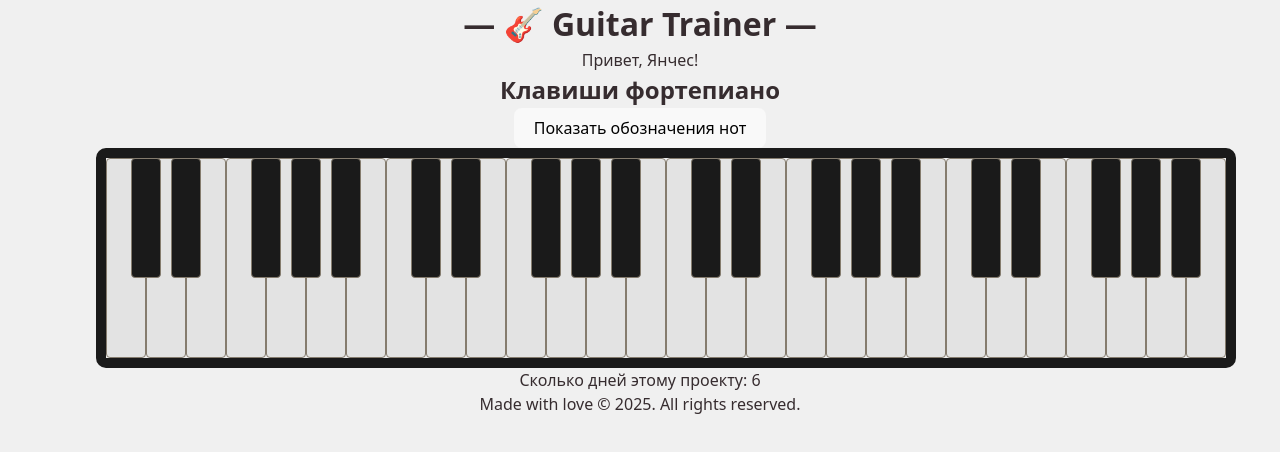
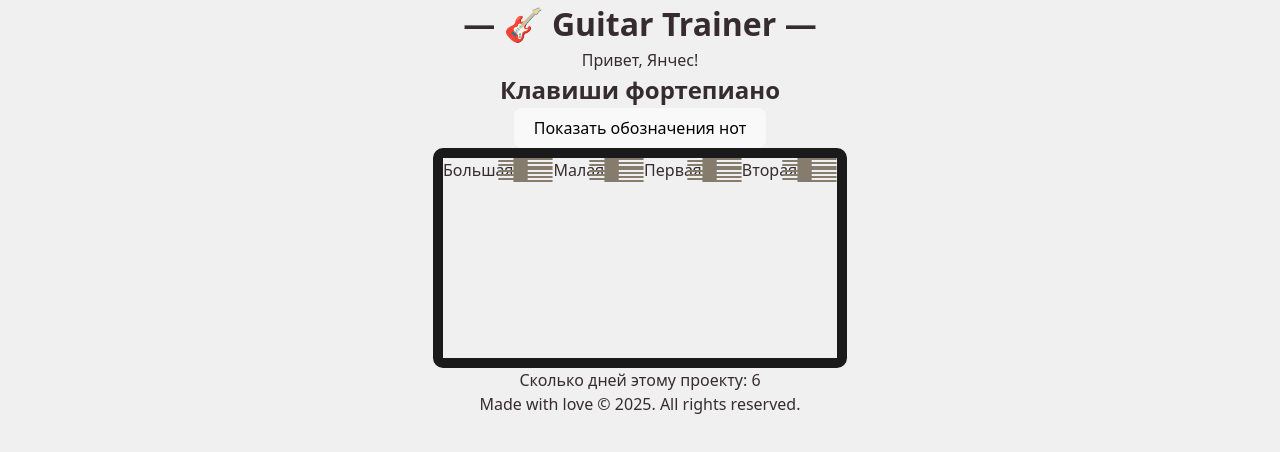
Before and after one commit to yanlogan/react-guitar-trainer, a React (Vite) app: page / in a window 1280 px wide. Shown: the top 452 px of the page. Built offline with nearby package versions, Linux system fonts and the light colour scheme.

Commit message:
feat: use new types & add label for octaves

```diff
--- a/src/components/PianoKeyboard/PianoKeyboard.tsx
+++ b/src/components/PianoKeyboard/PianoKeyboard.tsx
@@ -1,16 +1,24 @@
 import "./PianoKeyboard.scss";
 import PianoOctave from "../PianoOctave/PianoOctave.tsx";
+import type {Octave} from "../../types/pianoKeys.ts";
 
 interface PianoKeyboardProps {
     showLabels?: boolean
 }
+
 const PianoKeyboard = ({showLabels = false}: PianoKeyboardProps) => {
+    const octaves: Octave[] = [
+        {octaveName: "great", octaveLabel: "Большая"},
+        {octaveName: "small", octaveLabel: "Малая"},
+        {octaveName: "one-line", octaveLabel: "Первая"},
+        {octaveName: "two-line", octaveLabel: "Вторая"}
+    ];
+
     return (
         <div className="PianoKeyboard">
-            <PianoOctave pianoOctave={"great"} showLabels={showLabels}/>
-            <PianoOctave pianoOctave={"small"} showLabels={showLabels}/>
-            <PianoOctave pianoOctave={"one-line"} showLabels={showLabels}/>
-            <PianoOctave pianoOctave={"two-line"} showLabels={showLabels}/>
+            {octaves.map(({octaveName, octaveLabel}  ) => (
+                <PianoOctave name={octaveName} label={octaveLabel} showLabels={showLabels}/>
+            ))}
         </div>
     );
 }
--- a/src/components/PianoOctave/PianoOctave.tsx
+++ b/src/components/PianoOctave/PianoOctave.tsx
@@ -1,13 +1,14 @@
 import "./PianoOctave.scss";
 import PianoKey from "../PianoKey/PianoKey.tsx";
-import type {OctaveNote} from "../../types/pianoKeys.ts";
+import type {OctaveLabel, OctaveName, OctaveNote} from "../../types/pianoKeys.ts";
 
 interface PianoOctaveProps {
-    pianoOctave: string,
+    name: OctaveName,
+    label: OctaveLabel,
     showLabels?: boolean
 }
 
-const PianoOctave = ({pianoOctave, showLabels = false}: PianoOctaveProps) => {
+const PianoOctave = ({name, label, showLabels = false}: PianoOctaveProps) => {
     const octaveNotes: OctaveNote[] = [
         {
             pianoKey: "C",
@@ -72,10 +73,13 @@ const PianoOctave = ({pianoOctave, showLabels = false}: PianoOctaveProps) => {
     ];
 
     return (
-        <div className="PianoOctave" data-piano-octave={pianoOctave}>
-            {octaveNotes.map(({pianoKey, pianoKeyLabel, color}) => (
-                <PianoKey key={pianoKey} pianoKey={pianoKey} pianoKeyLabel={pianoKeyLabel} color={color} showLabel={showLabels}/>
-            ))}
+        <div className="PianoOctave" data-piano-octave={name}>
+            <div className="PianoOctave__label">{label}</div>
+            <div className="PianoOctave__wrapper">
+                {octaveNotes.map(({pianoKey, pianoKeyLabel, color}) => (
+                    <PianoKey key={pianoKey} pianoKey={pianoKey} pianoKeyLabel={pianoKeyLabel} color={color} showLabel={showLabels}/>
+                ))}
+            </div>
         </div>
     );
 }
```
